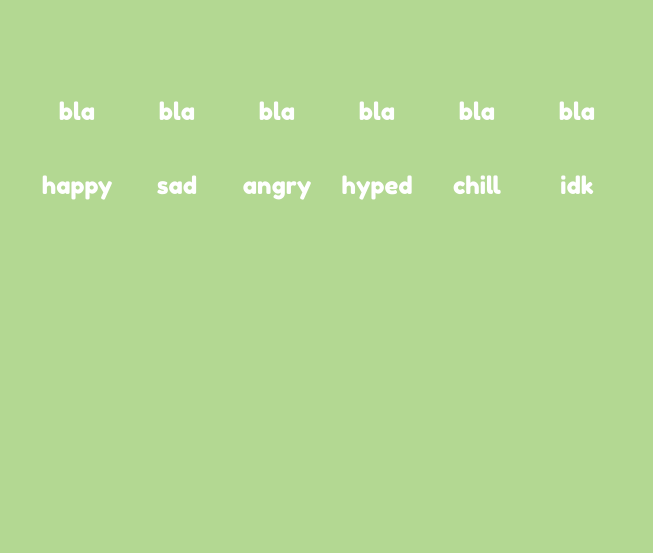
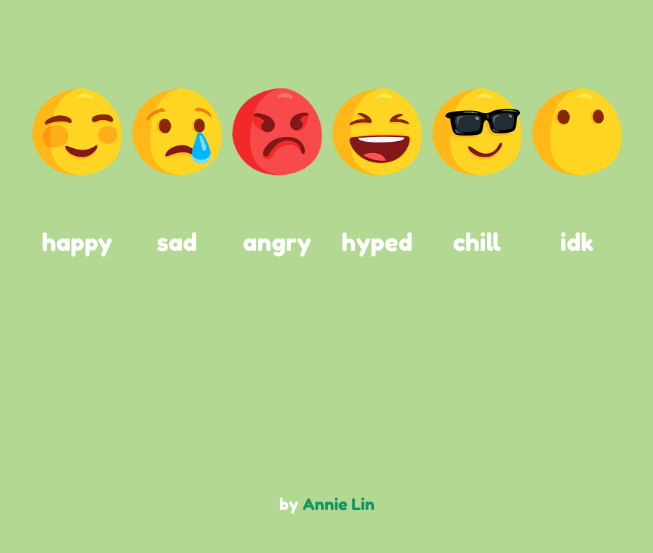
Before and after one commit to linannie/moodsic, a plain HTML site: page index.html in a window 1280 px wide. Shown: the part 237-790 px from the top of the page, without its empty margins (313-966 px from the left). Drawn offline with Linux system fonts and the light colour scheme.

Commit message:
emojis now

```diff
--- a/index.html
+++ b/index.html
@@ -11,6 +11,7 @@
 	<script type="text/javascript" src="script.js"></script>
 </head>
 <body>
+
 	<div>
 		<h1 id="title" class="elem">moodsic </h1>
 	</div>
@@ -19,56 +20,35 @@
 	</div>
 	<div id="moods">
 		<div class="emoji">
-			<p>bla</p>
+			<p><img src="emojis/happy.png"></p>
 			<p>happy</p>
 		</div>
 		<div class="emoji">
-			<p >bla</p>
+			<p ><img src="emojis/sad.png"></p>
 			<p>sad</p>
 		</div>
 		<div class="emoji">
-			<p >bla</p>
+			<p ><img src="emojis/angry.png"></p>
 			<p>angry</p>
 		</div>
 		<div class="emoji">
-			<p >bla</p>
+			<p ><img src="emojis/hyped.png"></p>
 			<p>hyped</p>
 		</div>
 		<div class="emoji">
-			<p >bla</p>
+			<p ><img src="emojis/chill.png"></p>
 			<p>chill</p>
 		</div>
 		<div class="emoji">
-			<p >bla</p>
+			<p ><img src="emojis/idk.png"></p>
 			<p>idk</p>
 		</div>
 
 	</div>
+	<div id="footer">
+		<p>by <a target="_blank" href="https://linannie.github.io/">Annie Lin</a></p>
+	</div><a
 
 </body>
+
 </html>
-
-<!--<div class="emoji">
-			<p><p>
-			<p>happy</p>
-		</div>
-		<div class="emoji">
-			<p ><p>
-			<p>sad</p>
-		</div>
-		<div class="emoji">
-			<p ><p>
-			<p>angry</p>
-		</div>
-		<div class="emoji">
-			<p ><p>
-			<p>hyped</p>
-		</div>
-		<div class="emoji">
-			<p ><p>
-			<p>chill</p>
-		</div>
-		<div class="emoji">
-			<p ><p>
-			<p>idk</p>
-		</div>-->
--- a/style.css
+++ b/style.css
@@ -16,11 +16,14 @@ body{
 
 #title{
 	font-size: 100px;
+	display: block;
 
 }
 
 #feel{
 	font-size: 40px;
+	display: block;
+
 }
 
 .emoji{
@@ -30,20 +33,10 @@ body{
 	width: 100px;
 }
 
-/*#moods{
-	position: absolute;
-	top: 50%;
-	left: 50%;
-	width: 600px;
-	height: 100px;
-	margin-top: -50px;
-	margin-left: -50px;
 
-	text-align: center;
-}*/
 
 #moods{
-	 position: absolute;
+	 position: fixed;
     height: 200px;
     width: 600px;
     margin: -100px 0 0 -300px;
@@ -52,3 +45,25 @@ body{
 
     text-align: center;
 }
+img{
+	height: 90px;
+	width: 90px;
+}
+
+#footer{
+	position: fixed;
+	height: 200px;
+	width: 200px;
+	margin: -100px 0 0 -100px;
+	top: 100%;
+	left: 50%;
+	text-align: center;
+
+}
+a{
+	text-decoration: none;
+	color: #119867;
+}
+a:hover{
+	color: #0C7F55;
+}
```
Also changed, not shown: emojis/angry.png (added), emojis/chill.png (added), emojis/happy.png (added), emojis/hyped.png (added), emojis/idk.png (added), emojis/sad.png (added), 1 other file.
